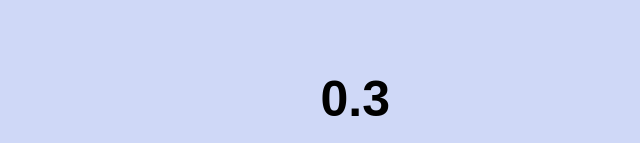
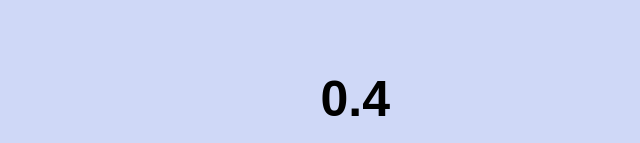
Before and after one commit to igorDtermo/home.ui, a plain HTML site: page index.html in a window 1280 px wide. Shown: the part 691-834 px from the top of the page, 640-1280 px from the left. Drawn offline with Linux system fonts and the light colour scheme.

Commit message:
Update index.html

```diff
--- a/index.html
+++ b/index.html
@@ -275,7 +275,7 @@ Button
 </div>
 
 <div class="frase2">
-0.3
+0.4
 </div>
 
 </div>
```
